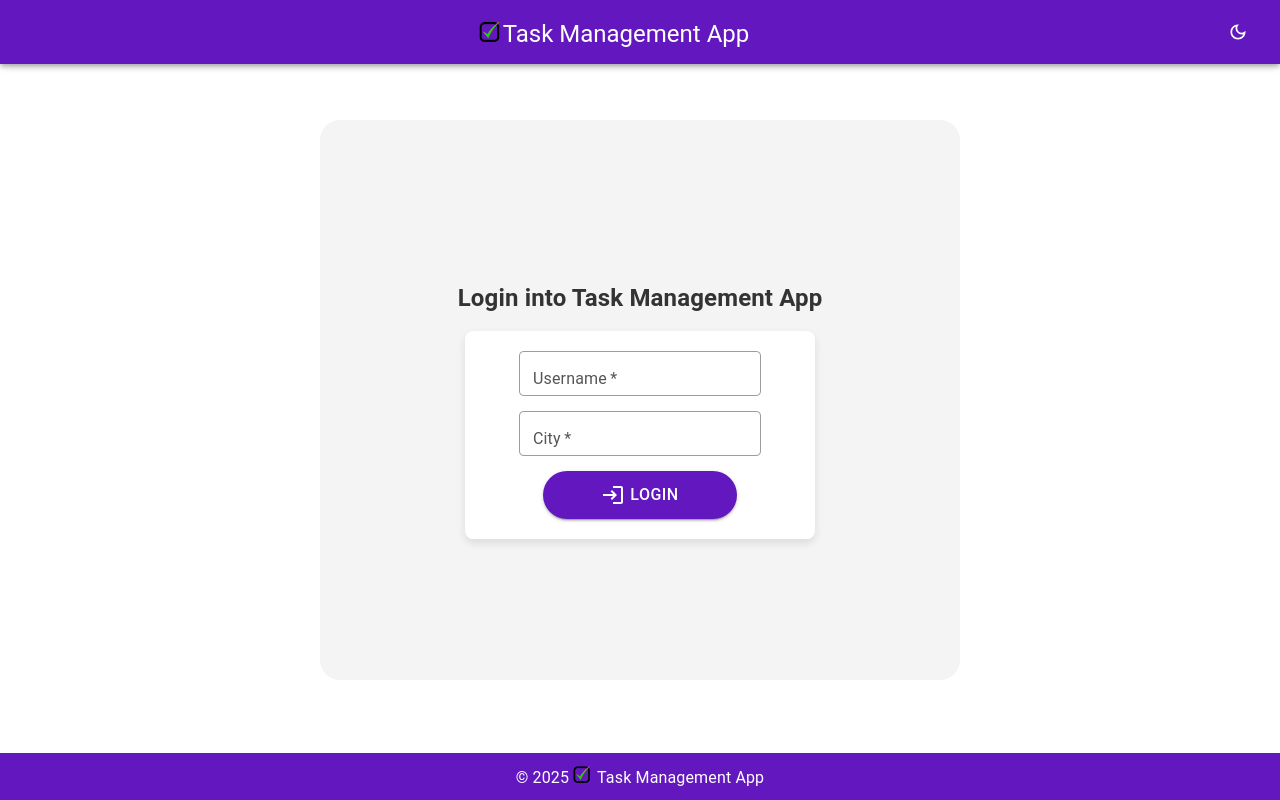
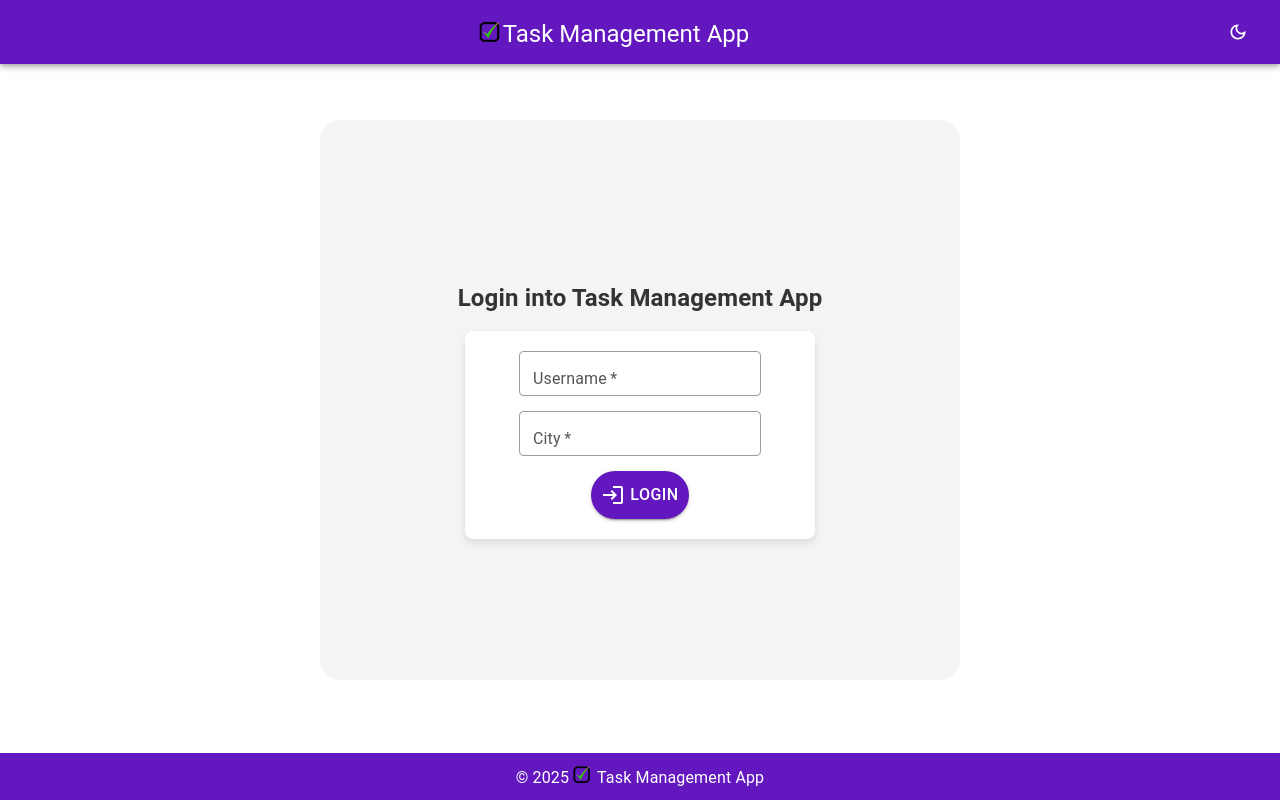
Before and after one commit to ankit-nautiyal/Karya-Task-Management-App, a React (Vite) app: page /auth in a window 1280 px wide. Built offline with nearby package versions, Linux system fonts and the light colour scheme; no server answers.

Commit message:
login btn witdh

```diff
--- a/src/components/WeatherInfo.jsx
+++ b/src/components/WeatherInfo.jsx
@@ -1,6 +1,7 @@
 import React from "react";
 import { useSelector } from "react-redux";
 import styles from "../styles/WeatherInfo.module.css"
+import { toast } from "react-toastify";
 
 export default function WeatherInfo({ weather, error }) {
 
@@ -19,7 +20,10 @@ export default function WeatherInfo({ weather, error }) {
             <h3>🌤️ Outdoor Task Alert⚠️ - Weather in {city}</h3>
 
             {error ? (
-                <p style={{ color: "red" }}><strong>Error:</strong> {error}</p>
+                <>
+                    <p style={{ color: "red" }}><strong>Error:</strong> {error}</p>
+                    {/* {toast.error("Invalid city name!")} */}
+                </>
             ) : weather ? (
                 <>
                     <p><strong>Temperature:</strong> {weather.main.temp}°C</p>
--- a/src/styles/Auth.module.css
+++ b/src/styles/Auth.module.css
@@ -44,7 +44,7 @@
     border-radius: 5px;
     cursor: pointer;
     font-size: 1rem;
-    width: 194.400px;
+    /* width: 194.400px; */
     border-radius: 50px;
 }
 
```
